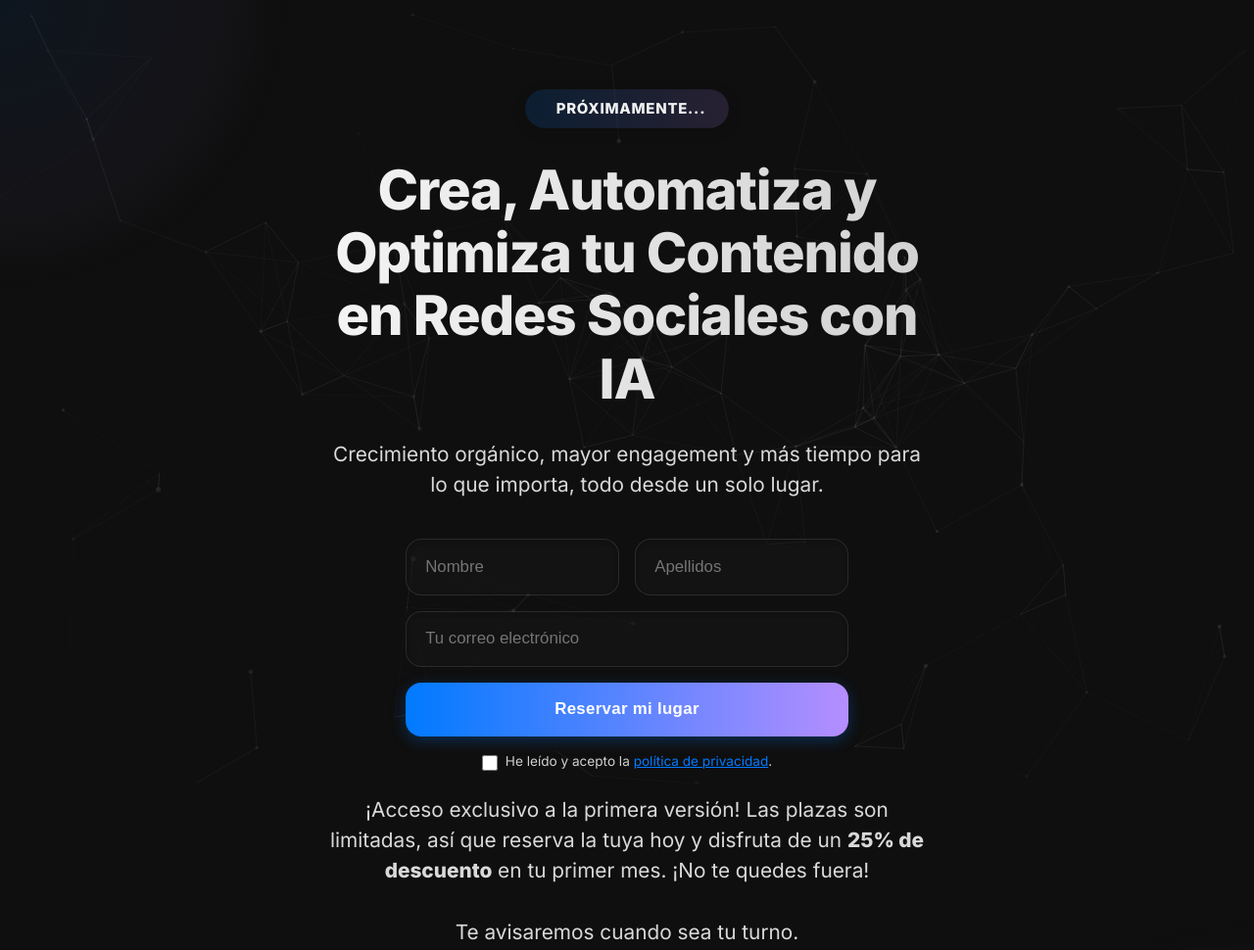
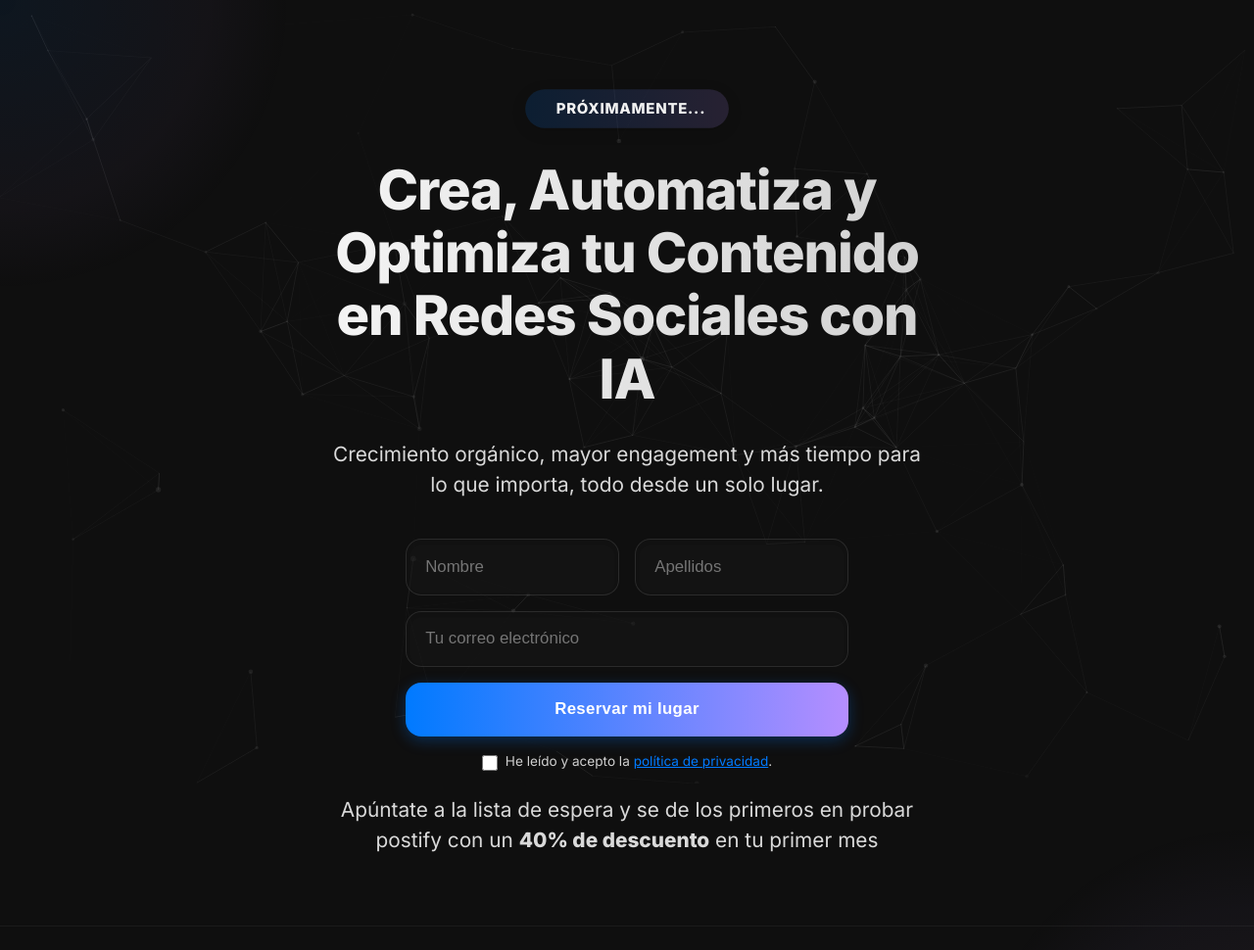
Before and after one commit to almaxro/almaxro.github.io, a plain HTML site: page index.html in a window 1280 px wide. Shown: the top 970 px of the page at 98% size. Drawn offline with nearby package versions, Linux system fonts and the light colour scheme; animation ran at ten frames a second.

Commit message:
Add files via upload

```diff
--- a/index.html
+++ b/index.html
@@ -861,8 +861,7 @@
         </div>
         <div id="privacy-error" class="form-error">Debes aceptar la política de privacidad.</div>
 
-        <p class="waitlist-note">¡Acceso exclusivo a la primera versión!
-          Las plazas son limitadas, así que reserva la tuya hoy y disfruta de un <strong>25% de descuento</strong>  en tu primer mes. ¡No te quedes fuera! <br><br>Te avisaremos cuando sea tu turno.</p>
+        <p class="waitlist-note"> Apúntate a la lista de espera y se de los primeros en probar postify con un <strong>40% de descuento</strong> en tu primer mes</p>
       </section>
     </main>
 
```
